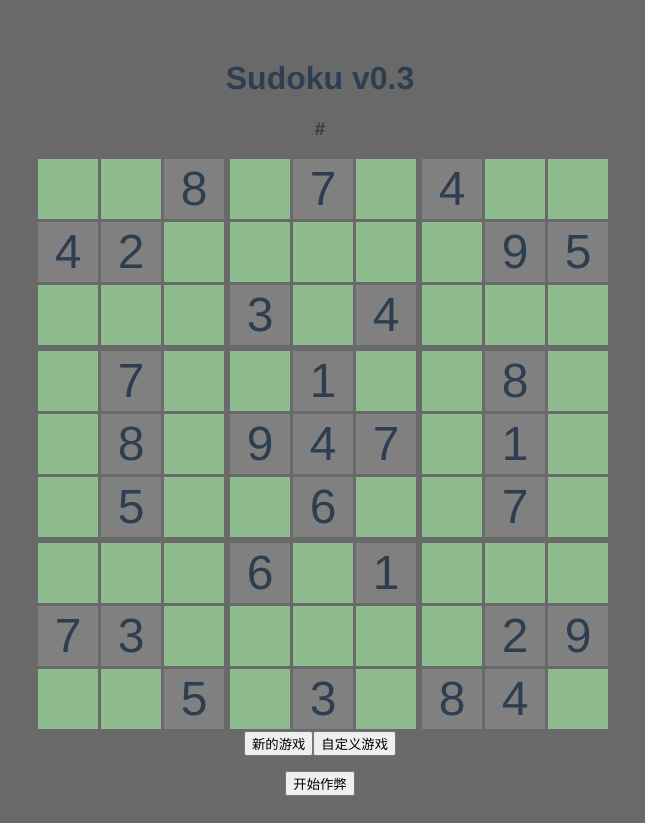
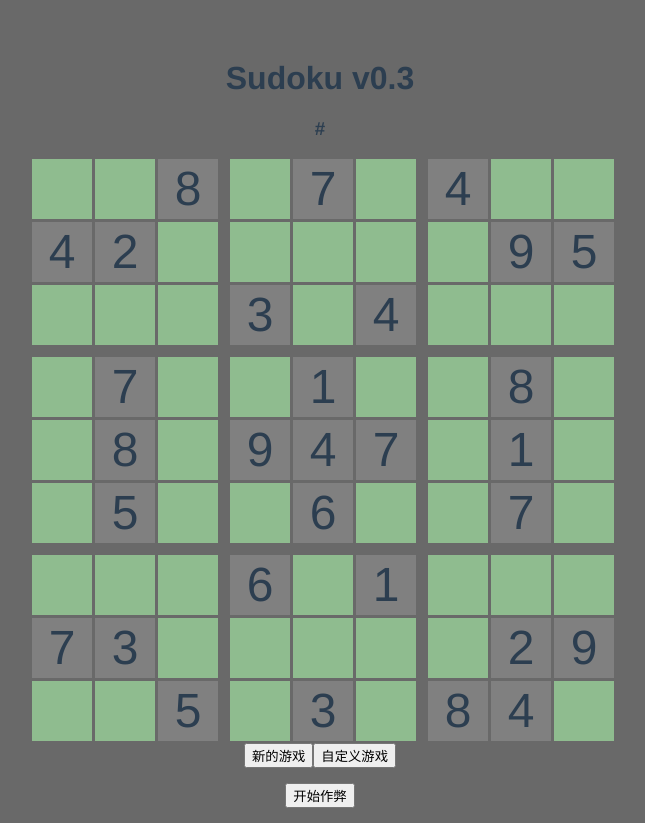
Before and after one commit to roogeer/sudoku, a Vue app: page / in a window 1280 px wide. Shown: the whole page, without its empty margins (320-965 px from the left). Built offline with nearby package versions, Linux system fonts and the light colour scheme.

Commit message:
enlarge area space

```diff
--- a/src/App.vue
+++ b/src/App.vue
@@ -551,7 +551,7 @@
 		display: grid;
 		grid-template-columns: repeat(3, 180px);
 		grid-template-rows: repeat(3, 180px);
-		grid-gap: 12px 12px
+		grid-gap: 18px 18px
 	}
 
 	.sudoku_area {
```
